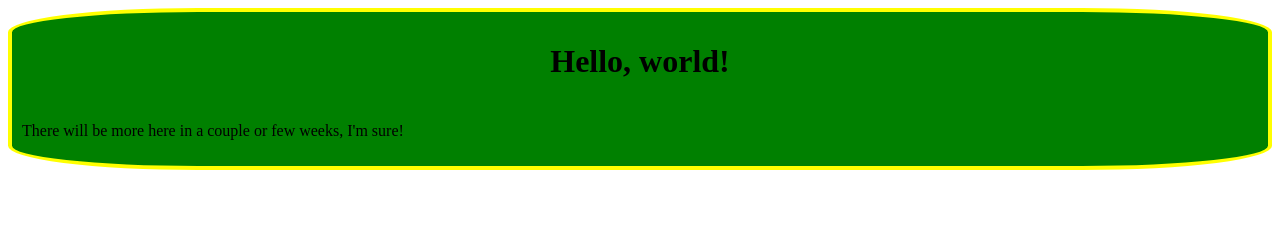
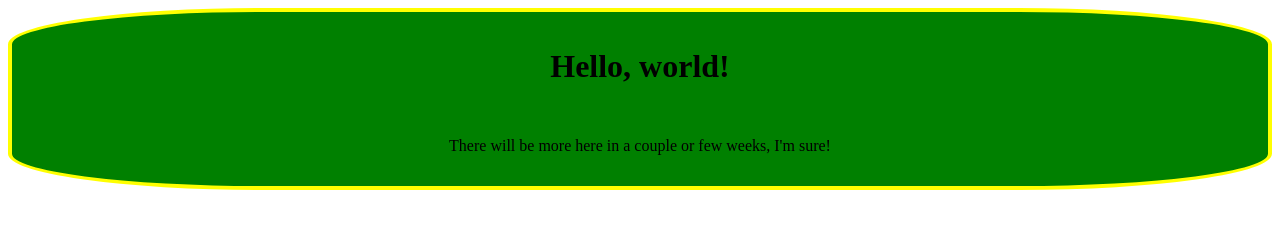
Before and after one commit to Nightcaper/Nightcaper.github.io, a plain HTML site: page index.html in a window 1280 px wide. Drawn offline with Linux system fonts and the light colour scheme.

Commit message:
More small fixes
Hopefully this will be the last one I do today. I'll text fixes in my
own browser first before committing from now on. It's silly to not test
them on my own browser first anyways since it's all frontend.

```diff
--- a/index.html
+++ b/index.html
@@ -8,16 +8,17 @@ div {
   border-style: solid;
   border-width: 4px;
   border-color: yellow;
-  border-radius: 15%;
+  border-radius: 20%;
 }
 
 h1 {
   text-align: center;
-  padding: 10px
+  padding: 15px
 }
 
 p {
-  padding: 10px;
+  padding: 15px;
+  text-align: center;
 }
 </style>
 
```
